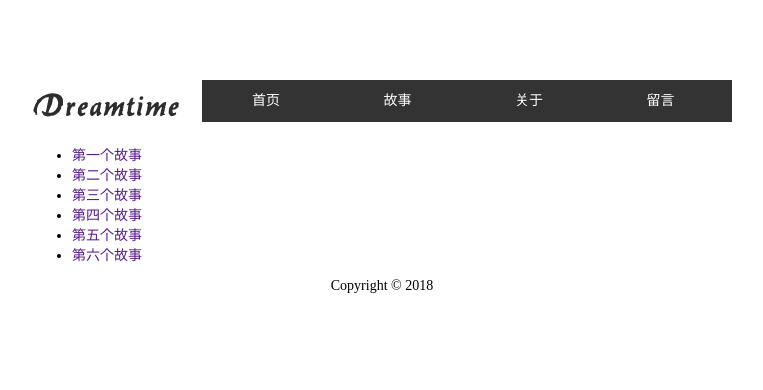
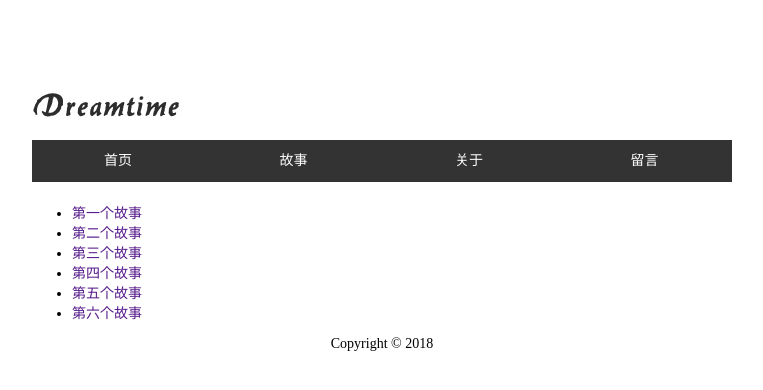
Before and after one commit to sluyh/Dreamtime, a plain HTML site: page index.html in a window 1280 px wide. Shown: the whole page, without its empty margins (258-1021 px from the left). Drawn offline with Linux system fonts and the light colour scheme.

Commit message:
fix header menu style

```diff
--- a/main.css
+++ b/main.css
@@ -24,12 +24,15 @@ a {
     float: left;
     width: 150px;
     height: 50px;
+    margin-bottom: 10px;
 }
 
 #menu {
     float: right;
+    width: 100%;
+    margin-bottom: 20px;
     background-color: #333333;
-    width: 530px;
+
 }
 
 #menu ul {
@@ -46,7 +49,7 @@ a {
 
 #menu a {
     display: block;
-    padding: 0 50px;
+    width: 172px;
     color: #fff;
     text-align: center;
     line-height: 42px;
```
